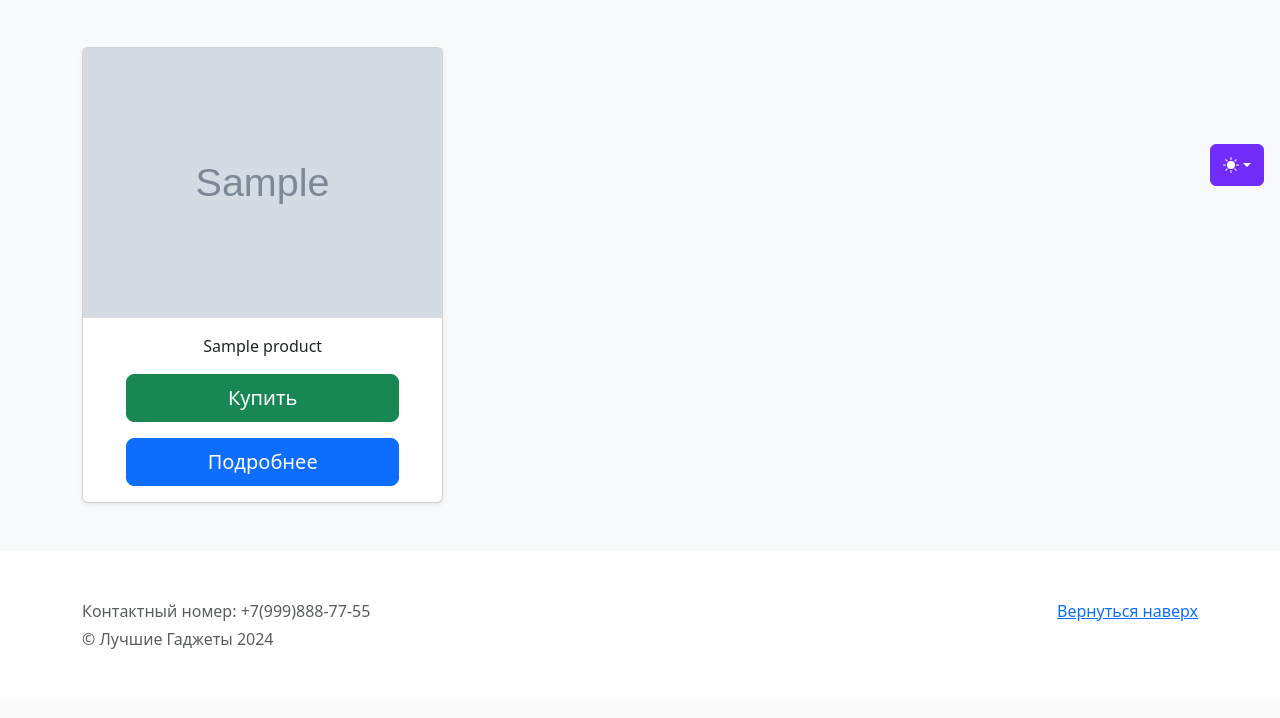
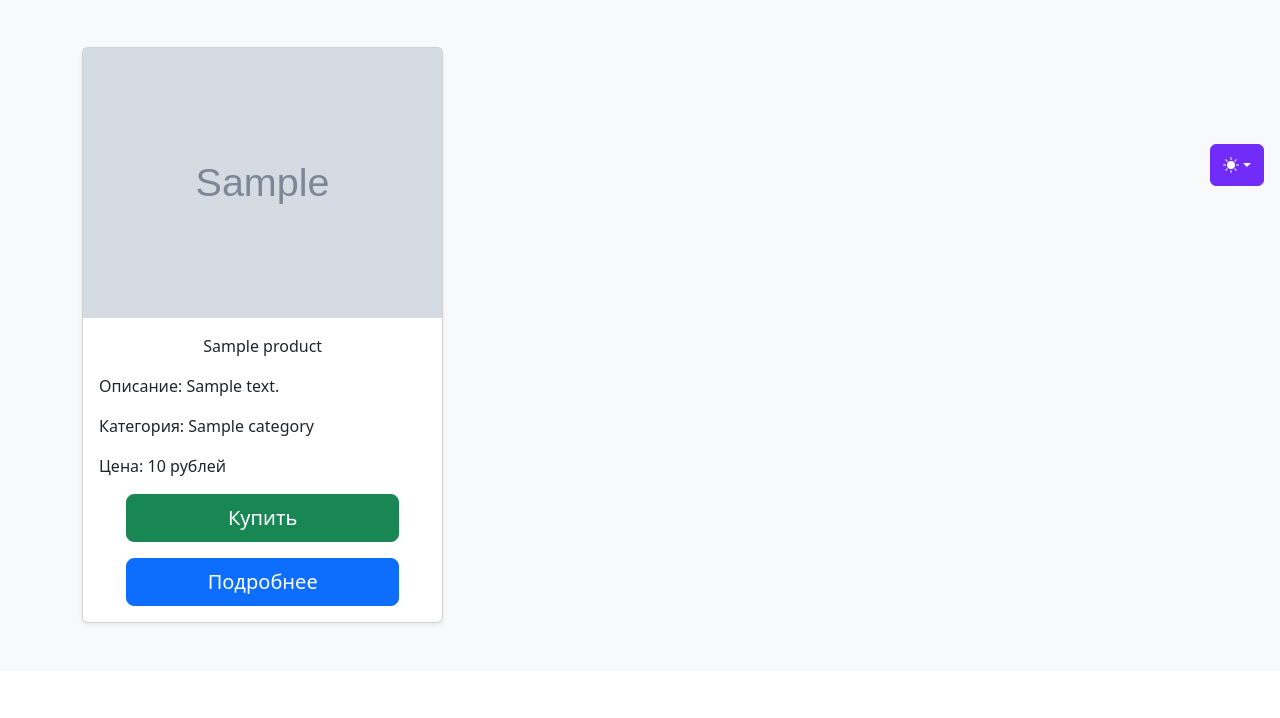
Before and after one commit to EliasN96/DJANGO_HW_2, a Django app: page /products/ in a window 1280 px wide. Shown: the part 598-1316 px from the top of the page. Before the commit the page ends 1247 px from the top, so only its background shows below. Run offline with Django 5.2, Linux system fonts and the light colour scheme; tables that the repository leaves empty hold one stand-in row (values such as "Sample post"); grey boxes marked "Sample" are stand-in pictures; some libraries are stand-ins or nearby versions.

Commit message:
update products.html

```diff
--- a/catalog/templates/products.html
+++ b/catalog/templates/products.html
@@ -13,6 +13,9 @@
                     <img src="{{ product.photo | media_filter }}" class="img-fluid">
                     <div class="card-body">
                         <p class="card-text text-center">{{ product.name }}</p>
+                        <p class="card-text">Описание: {{ product.description|truncatewords:20|truncatechars:100 }}</p>
+                        <p class="card-text">Категория: {{ product.category }}</p>
+                        <p class="card-text">Цена: {{ product.price }} рублей</p>
                         <div class="d-grid gap-2 col-10 mx-auto">
                             <a type="button"
                                class="btn btn-lg btn-block btn-success">Купить</a>
```
Lines whose indentation alone changed are shown as unchanged.
